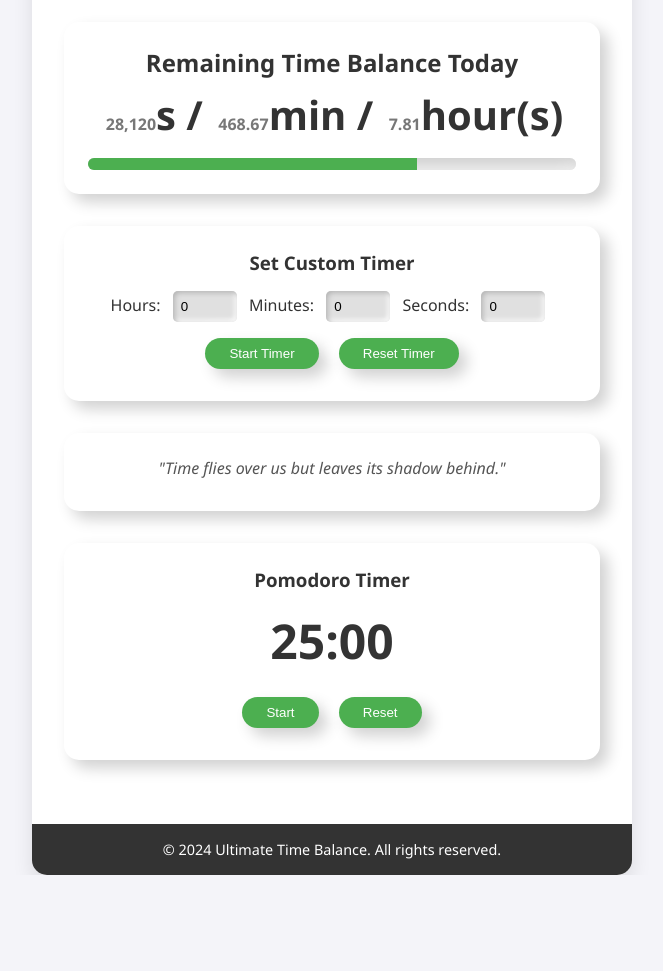
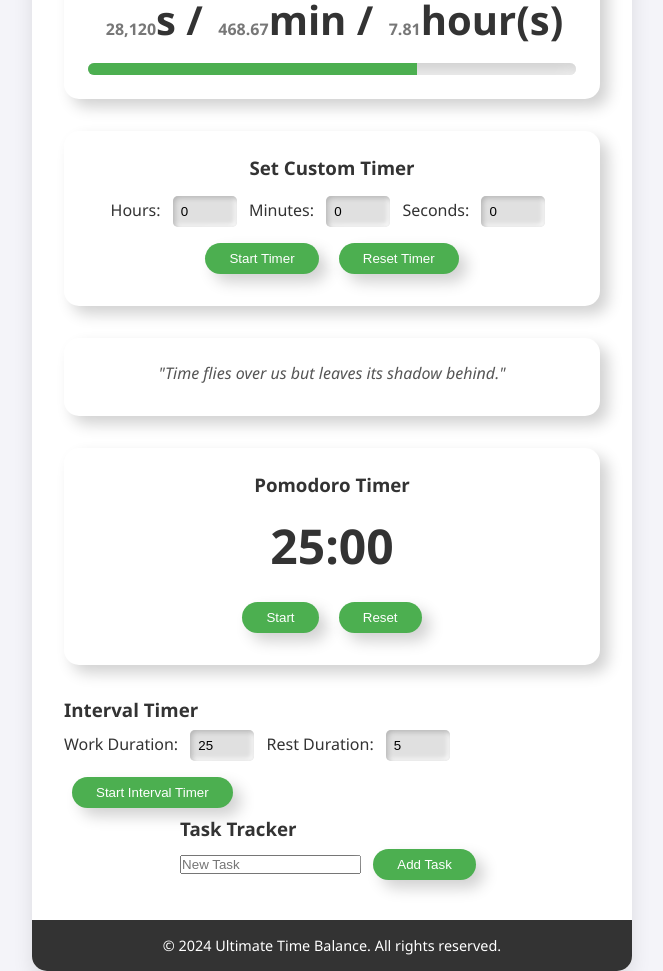
Before and after one commit to omi099/time-balance2, a plain HTML site: page index.html in a window 1280 px wide. Shown: the whole page, without its empty margins (308-971 px from the left). Before the commit the page ends 875 px from the top, so only its background shows below. Drawn offline with Linux system fonts and the light colour scheme.

Commit message:
Update index.html

```diff
--- a/index.html
+++ b/index.html
@@ -17,13 +17,13 @@
       <ul>
         <li><a href="#">Home</a></li>
         <li><a href="#">About</a></li>
-        <li><a href="#">Contact</a></li>
+        <li><a href="#">Calendar</a></li>
         <li><a href="#" id="theme-toggle" title="Toggle Dark Mode">🌙</a></li>
       </ul>
     </nav>
 
     <main>
-      <div class="balance-card neumorphic">
+      <section class="balance-card neumorphic">
         <h2>Remaining Time Balance Today</h2>
         <div class="balance">
           <div class="balance-values">
@@ -35,9 +35,9 @@
         <div class="progress-bar neumorphic">
           <div class="progress" id="progress"></div>
         </div>
-      </div>
+      </section>
 
-      <div class="custom-timer neumorphic">
+      <section class="custom-timer neumorphic">
         <h3>Set Custom Timer</h3>
         <label for="hours">Hours:</label>
         <input type="number" id="custom-hours" min="0" max="23" value="0">
@@ -47,20 +47,36 @@
         <input type="number" id="custom-seconds" min="0" max="59" value="0">
         <button id="start-custom-timer" class="btn neumorphic">Start Timer</button>
         <button id="reset-custom-timer" class="btn neumorphic">Reset Timer</button>
-      </div>
+      </section>
 
-      <div class="quote neumorphic">
+      <section class="quote neumorphic">
         <p id="quote-text"></p>
-      </div>
+      </section>
 
-      <div class="pomodoro neumorphic">
+      <section class="pomodoro neumorphic">
         <h3>Pomodoro Timer</h3>
         <div class="timer">
           <span id="pomodoro-minutes">25</span>:<span id="pomodoro-seconds">00</span>
         </div>
         <button id="start-pomodoro" class="btn neumorphic">Start</button>
         <button id="reset-pomodoro" class="btn neumorphic">Reset</button>
-      </div>
+      </section>
+
+      <section class="interval-timer neumorphic">
+        <h3>Interval Timer</h3>
+        <label for="work">Work Duration:</label>
+        <input type="number" id="work-duration" min="0" max="60" value="25">
+        <label for="rest">Rest Duration:</label>
+        <input type="number" id="rest-duration" min="0" max="30" value="5">
+        <button id="start-interval-timer" class="btn neumorphic">Start Interval Timer</button>
+      </section>
+
+      <section class="task-tracker neumorphic">
+        <h3>Task Tracker</h3>
+        <ul id="task-list"></ul>
+        <input type="text" id="new-task" placeholder="New Task">
+        <button id="add-task" class="btn neumorphic">Add Task</button>
+      </section>
     </main>
 
     <footer>
```
